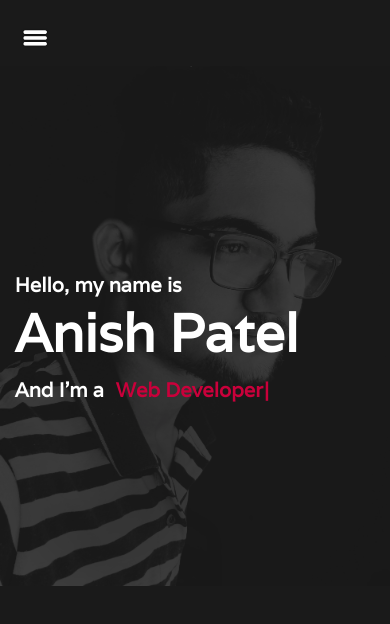
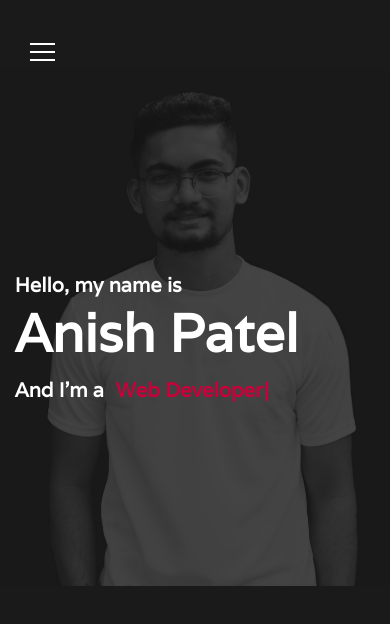
Before and after one commit to anish0103/My-Website, a React (Create React App) app: page / in a window 390 px wide. Shown: the top 624 px of the page. Built offline with nearby package versions, Linux system fonts and the light colour scheme.

Commit message:
Updated HomePage Image, Languages Known, Improvement in WorkPage

```diff
--- a/package.json
+++ b/package.json
@@ -7,6 +7,7 @@
     "@testing-library/react": "^11.2.7",
     "@testing-library/user-event": "^12.8.3",
     "aos": "^2.3.4",
+    "hamburger-react": "^2.4.1",
     "react": "^17.0.2",
     "react-dom": "^17.0.2",
     "react-router-dom": "5.2.0",
--- a/src/Components/CSS/navigation.css
+++ b/src/Components/CSS/navigation.css
@@ -28,8 +28,9 @@
     display: flex;
 }
 
-.navigation img {
+.hamburger-react {
     display: none;
+    -webkit-tap-highlight-color: transparent;
 }
 
 @media screen and (max-width:450px) {
@@ -37,23 +38,25 @@
         display: none;
     }
 
-    .navigation img {
+    .navigation .hamburger-react {
+        width: 30px;
         display: block;
-        width: 30px;
-        height: 20px;
-        margin-left: 20px;
+        height: 20px !important;
+        margin-left: 18px;
         margin-top: 10px;
+        -webkit-tap-highlight-color: transparent;
     }
 
-    .phonenavigation img {
+    .phonenavigation .hamburger-react {
         display: block;
-        position: absolute;
+        position: absolute !important;
         top: 0px;
         left: 0px;
         width: 23px;
-        height: 20px;
-        margin-left: 22px;
+        height: 20px !important;
+        margin-left: 18px;
         margin-top: 30px;
+        -webkit-tap-highlight-color: transparent;
     }
 
     .phonenavigation li {
--- a/src/Components/navigation.js
+++ b/src/Components/navigation.js
@@ -1,6 +1,7 @@
 import {React, useEffect, useState} from "react";
 import { NavLink } from "react-router-dom";
 import AOS from 'aos';
+import { Squash as Hamburger } from 'hamburger-react'
 
 import './CSS/navigation.css'
 import "aos/dist/aos.css";
@@ -10,6 +11,7 @@ import CloseButton from '../Pages/images/closebutton.png'
 const Navigation = () => {
 
   const[show, setshow] = useState(false)
+  const [isOpen, setOpen] = useState(false)
 
   useEffect(() => {
     AOS.init({
@@ -29,13 +31,14 @@ const showhandler = () => {
 
 const closeslider = () => {
   setshow(false)
+  setOpen(false)
 }
 
 if(show===true) {
   return (
     <div className='phonenavigation'>
       <ul>
-        <img onClick={showhandler} src={CloseButton} alt='close'/>
+        <Hamburger className='humburger' size={25} toggled={isOpen} onToggle={showhandler} toggle={setOpen} />
         <li><a><NavLink onClick={closeslider} activeClassName='active' to="/" exact>Home</NavLink></a></li>
         <li><a><NavLink onClick={closeslider} activeClassName='active' to="/About/" exact>About</NavLink></a></li>
         <li><a><NavLink onClick={closeslider} activeClassName='active' to="/Work/" exact>Work</NavLink></a></li>
@@ -48,7 +51,7 @@ if(show===true) {
   return (
     <div className='navigation'>
       <ul data-aos={"fade-left"}>
-        <img onClick={showhandler} src={NavigationButton}/>
+        <Hamburger className='humburger' size={25} toggled={isOpen} onToggle={showhandler} toggle={setOpen} />
         <li><a><NavLink activeClassName='active' to="/" exact>Home</NavLink></a></li>
         <li><a><NavLink activeClassName='active' to="/About/" exact>About</NavLink></a></li>
         <li><a><NavLink activeClassName='active' to="/Work/" exact>Work</NavLink></a></li>
--- a/src/Data/data.js
+++ b/src/Data/data.js
@@ -74,4 +74,4 @@ export const Data = [
     },
 ]
 
-export const LanguagesKnown = ["HTML", "CSS", "JS", "REACT JS", "REACT NATIVE", "NODE JS", "EXPRESS JS", "MONGO DB"]
+export const LanguagesKnown = ["HTML", "CSS", "JS", "REACT JS", "REACT NATIVE", "NODE JS", "EXPRESS JS", "TAILWIND CSS", "MONGO DB"]
--- a/src/Pages/CSS/homepage.css
+++ b/src/Pages/CSS/homepage.css
@@ -9,12 +9,14 @@
 .imgcontainer {
     flex: 1;
     height: 91vh;
+    width: 100%;
     justify-content: center;
     align-items: center;
+    display: flex;
 }
 
 .image{
-    width: 530px;
+    width: 510px;
     height: 100%;
     opacity: 0.8;
 }
--- a/src/Pages/CSS/workpage.css
+++ b/src/Pages/CSS/workpage.css
@@ -21,8 +21,7 @@
 
 .work-card-container {
     /* background-color: grey; */
-    width: 95%;
-    padding: 20px;
+    width: 100%;
     display: flex;
     flex-direction: row;
     justify-content: center;
--- a/src/Pages/home.js
+++ b/src/Pages/home.js
@@ -2,7 +2,8 @@ import { React, useEffect } from "react";
 import AOS from 'aos';
 import Typewriter from 'typewriter-effect';
 
-import Image from './images/myimage.jpg'
+// import Image from './images/myimage.jpg'
+import Image3 from './images/myimage3.jpeg';
 import './CSS/homepage.css';
 import "aos/dist/aos.css";
 
@@ -19,7 +20,7 @@ const HomePage = () => {
     return (
         <div className='maincontainer'>
             <div className='imgcontainer' data-aos={"fade-right"} >
-                <img className='image' src={Image} alt='Anish' />
+                <img className='image' src={Image3} alt='Anish' />
             </div>
             <div className='contentcontainer'>
                 <div className='home-content'>
```
Also changed, not shown: src/Pages/images/myimage3.jpeg (added), 1 other file (tests, documents, lock files or other folders).
